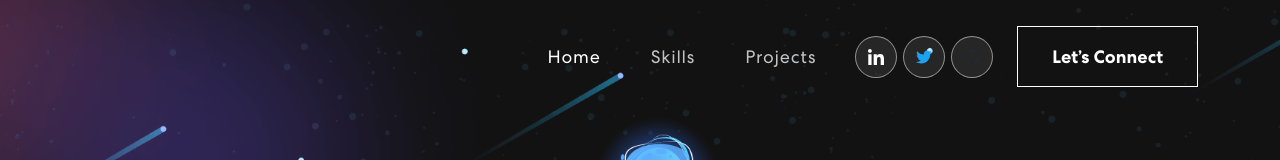
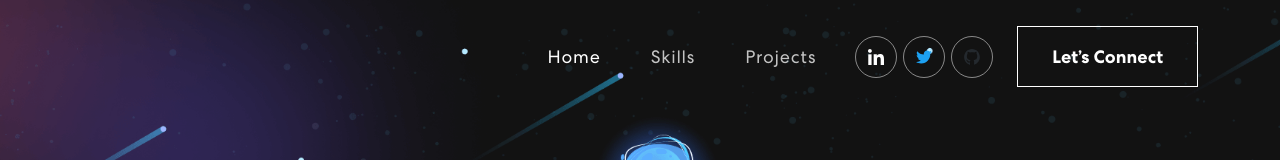
Before and after one commit to Nwonye-Michael/portfolio, a React (Create React App) app: page / in a window 1280 px wide. Shown: the top 160 px of the page. Built offline with nearby package versions, Linux system fonts and the light colour scheme.

Commit message:
Update App.css

```diff
--- a/src/App.css
+++ b/src/App.css
@@ -131,7 +131,7 @@ span.navbar-text {
 .social-icon a {
   width: 42px;
   height: 42px;
-  background: rgba(217, 217, 217, 0.1);
+  background: transparent;
   display: inline-flex;
   border-radius: 50%;
   margin-right: 6px;
@@ -340,6 +340,7 @@ nav.navbar .navbar-toggler[aria-expanded="true"] .navbar-toggler-icon {
   margin: 14px 0 75px 0;
 }
 .skill-slider {
+  scale: 0.5;
   width: 80%;
   margin: 0 auto;
   position: relative;
```
